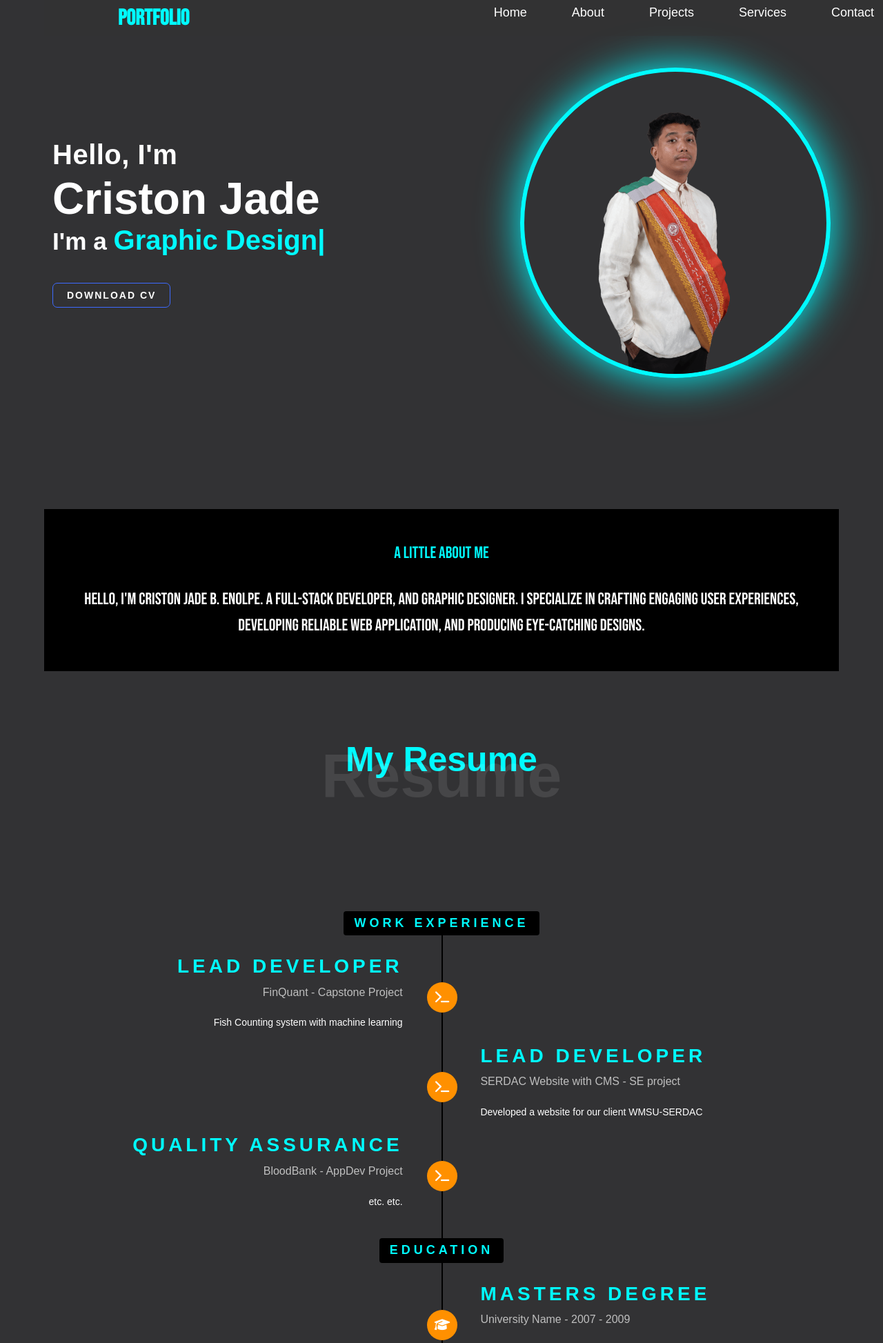
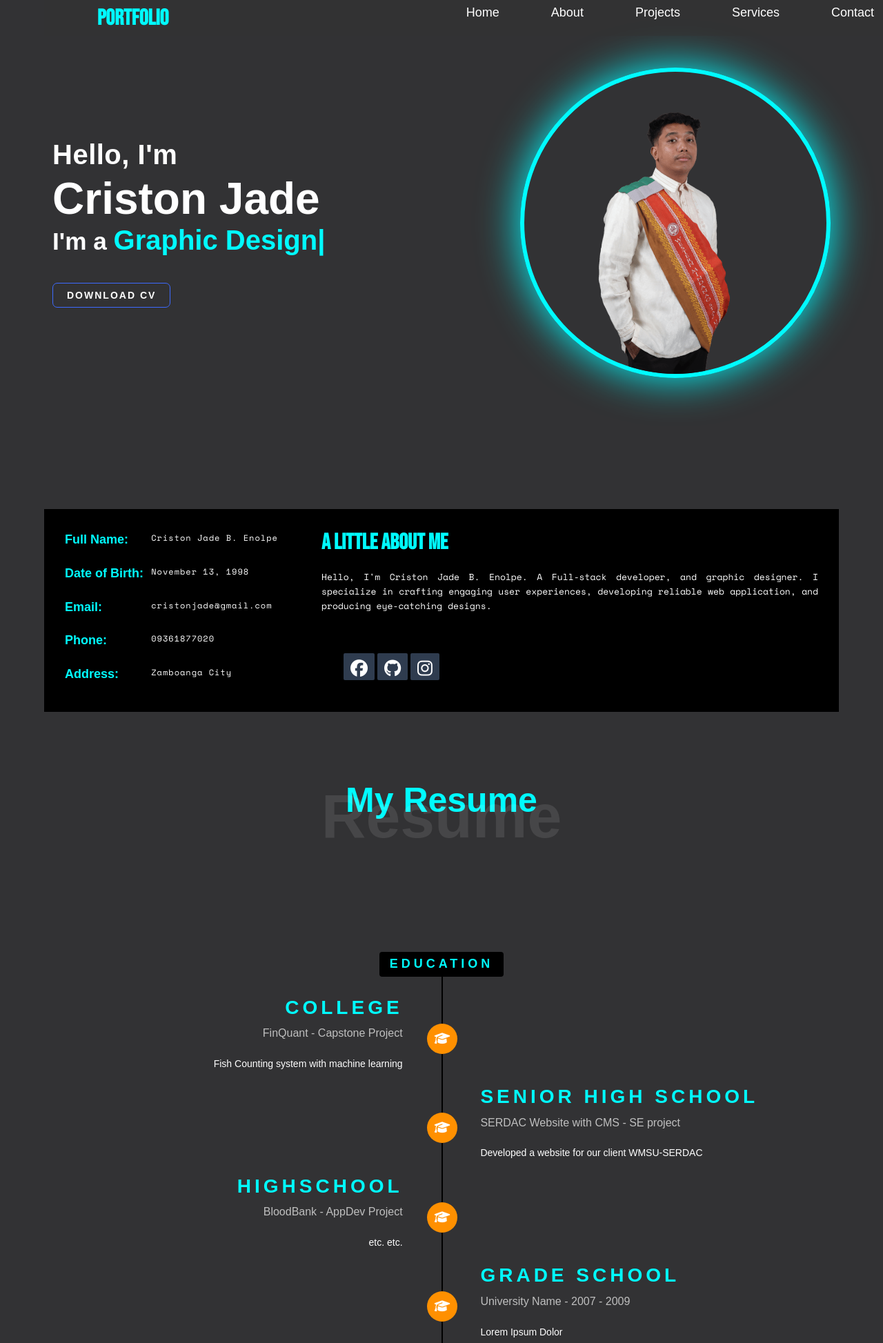
Before and after one commit to Ceejayglitch/Portfolio, a PHP site: page / in a window 1280 px wide. Shown: the top 1947 px of the page at 69% size. Run offline with PHP 8.4, Linux system fonts and the light colour scheme; some libraries are stand-ins or nearby versions.

Commit message:
edit education

```diff
--- a/assets/style.css
+++ b/assets/style.css
@@ -66,10 +66,6 @@ nav {
     justify-content: space-between;
 }
 
-nav a {
-    margin-left: 30px; /* Adjust as needed */
-}
-
 nav .logo {
     z-index: 1;
 }
@@ -90,7 +86,7 @@ nav ul {
     display: flex;
     align-items: center;
     justify-content: center;
-    gap: 35px;
+    gap: 75px;
     font-size: 18px;
     list-style: none;
     z-index: 1;
@@ -353,10 +349,6 @@ nav .hamburger.active .bar {
     padding: 30px;
 }
 
-.about p {
-    color: white;
-}
-
 .content p {
     font-family: 'Bebas Neue', sans-serif;
     font-size: 24px;
@@ -366,22 +358,98 @@ nav .hamburger.active .bar {
 	border-color: #fff;
 }
 
-.about .content {
-    text-align: center;
-}
-
-.about .content h1 {
-	padding:20px 50px 25px 50px;
-}
 .about .content h1 {
 	text-transform:uppercase;
 	font-size:24px;
 	color: #8C8C8C;
-    font-family: 'Bebas Neue', sans-serif;
+  font-family: 'Bebas Neue', sans-serif;
 }
-.about h1.arrow {
-    color: var(--text-color);
+
+.info {
+  margin: 0;
+  padding: 0;
+  width: 90%;
+  float: left;
 }
+
+.info li {
+  width: 100%;
+  float: left;
+  list-style: none;
+  padding: 10px 0;
+}
+.info li:first-child {
+  padding-top: 0;
+}
+.info li .first-block {
+  width: 40%;
+  display: inline-block;
+  float: left;
+  color: var(--text-color);
+  font-weight: bold;
+  font-family: 'Rubik', sans-serif;
+  font-size:18px;
+}
+.info li .second-block {
+  width: 60%;
+  display: inline-block;
+  color: var(--white);
+  font-family: "Space Mono", Arial, serif;
+  font-size:12px;
+  letter-spacing: 1px;
+}
+
+.col-md-8 {
+  display: grid;
+  grid-template-rows: auto 1fr; /* Ensures the first row adjusts to content and the second takes the remaining space */
+}
+
+.col-md-8 h2{
+  color: var(--text-color);
+  font-family: 'Bebas Neue', sans-serif;
+  font-weight: bold;
+  margin: 0 0 20px 0;
+}
+
+.col-md-8 p{
+  color: var(--white);
+  font-family: "Space Mono", Arial, serif;
+  font-size: 13px;
+  text-align: justify;
+}
+
+.fh5co-social-icons {
+  align-self: end; /* Aligns the ul to the end (bottom) of the column */
+}
+
+/* icons*/
+.fh5co-social-icons li {
+  padding: 0;
+  list-style: none;
+  display: -moz-inline-stack;
+  display: inline-block;
+  zoom: 1;
+  display: inline;
+}
+
+.fh5co-social-icons li a {
+  display: -moz-inline-stack;
+  display: inline-block;
+  zoom: 1;
+  *display: inline;
+  color: #fff;
+  background: #2F3C4F;
+  padding: 10px 10px 2px 10px;
+  -webkit-border-radius: 2px;
+  -moz-border-radius: 2px;
+  -ms-border-radius: 2px;
+  border-radius: 2px;
+}
+
+.fh5co-social-icons li a i {
+  font-size: 25px;
+}
+/* icons */
 
 #fh5co-resume {
     padding: 7em 0;
--- a/index.html
+++ b/index.html
@@ -9,6 +9,7 @@
     <script src="https://kit.fontawesome.com/b2c2ccdc00.js" crossorigin="anonymous"></script>
     <link rel="stylesheet" href="https://cdnjs.cloudflare.com/ajax/libs/animate.css/4.1.1/animate.min.css"/>
     <link href="https://unpkg.com/aos@2.3.1/dist/aos.css" rel="stylesheet">
+    <link href="https://fonts.googleapis.com/css?family=Space+Mono" rel="stylesheet">
     <title> Portfolio </title>
 
 </head>
@@ -68,12 +69,33 @@
             <div class="container-about">
               <!-- WELCOME TEXT -->
               <div class="row">
-                <div class="content">
-                  <h1 class="arrow">A little about me</h1><!-- Headline -->
-                  <!-- about / welcome text -->
+                <!-- <div class="content">
+                  <h1 class="arrow">A little about me</h1>
+
                   <p>Hello, I'm Criston Jade B. Enolpe. A Full-stack developer, and graphic designer.
                     I specialize in crafting engaging user experiences, developing reliable web application,
                     and producing eye-catching designs.
+                </div> -->
+                <div class="col-md-4">
+                    <ul class="info">
+						<li><span class="first-block">Full Name:</span><span class="second-block">Criston Jade B. Enolpe</span></li>
+						<li><span class="first-block">Date of Birth:</span><span class="second-block">November 13, 1998</span></li>
+						<li><span class="first-block">Email:</span><span class="second-block">cristonjade@gmail.com</span></li>
+						<li><span class="first-block">Phone:</span><span class="second-block">09361877020</span></li>
+						<li><span class="first-block">Address:</span><span class="second-block">Zamboanga City</span></li>
+					</ul>
+                </div>
+                <div class="col-md-8">
+                    <h2>A little about me</h2>
+					<p>Hello, I'm Criston Jade B. Enolpe. A Full-stack developer, and graphic designer.
+                        I specialize in crafting engaging user experiences, developing reliable web application,
+                        and producing eye-catching designs.
+                    </p>
+						<ul class="fh5co-social-icons">
+							<li><a href="#"><i class="fa-brands fa-facebook"></i></a></li>
+							<li><a href="#"><i class="fa-brands fa-github"></i></a></li>
+							<li><a href="#"><i class="fa-brands fa-instagram"></i></a></li>
+						</ul>
                 </div>
               </div>
             </div>
@@ -92,13 +114,13 @@
                         <div class="col-md-12 col-md-offset-0">
                             <ul class="timeline">
                                 <li class="timeline-heading text-center" data-aos="fade-up" data-aos-duration="200">
-                                    <div><h3>Work Experience</h3></div>
+                                    <div><h3>Education</h3></div>
                                 </li>
                                 <li class="timeline-unverted">
-                                    <div class="timeline-badge"><i class="fa-solid fa-terminal"></i></div>
+                                    <div class="timeline-badge"><i class="fa-solid fa-graduation-cap"></i></div>
                                     <div class="timeline-panel"  data-aos="fade-right" data-aos-duration="1800">
                                         <div class="timeline-heading">
-                                            <h3 class="timeline-title">Lead Developer</h3>
+                                            <h3 class="timeline-title">College</h3>
                                             <span class="company">FinQuant - Capstone Project</span>
                                         </div>
                                         <div class="timeline-body">
@@ -107,10 +129,10 @@
                                     </div>
                                 </li>
                                 <li class="timeline-inverted animate-box">
-                                    <div class="timeline-badge"><i class="fa-solid fa-terminal"></i></div>
+                                    <div class="timeline-badge"><i class="fa-solid fa-graduation-cap"></i></div>
                                     <div class="timeline-panel" data-aos="fade-left" data-aos-duration="1800">
                                         <div class="timeline-heading">
-                                            <h3 class="timeline-title">Lead Developer</h3>
+                                            <h3 class="timeline-title">Senior High School</h3>
                                             <span class="company">SERDAC Website with CMS - SE project</span>
                                         </div>
                                         <div class="timeline-body">
@@ -119,10 +141,10 @@
                                     </div>
                                 </li>
                                 <li class="timeline-unverted">
-                                    <div class="timeline-badge"><i class="fa-solid fa-terminal"></i></div>
+                                    <div class="timeline-badge"><i class="fa-solid fa-graduation-cap"></i></div>
                                     <div class="timeline-panel" data-aos="fade-right" data-aos-duration="1800">
                                         <div class="timeline-heading">
-                                            <h3 class="timeline-title">Quality Assurance</h3>
+                                            <h3 class="timeline-title">Highschool</h3>
                                             <span class="company">BloodBank - AppDev Project</span>
                                         </div>
                                         <div class="timeline-body">
@@ -130,8 +152,21 @@
                                         </div>
                                     </div>
                                 </li>
+                                <li class="timeline-inverted animate-box">
+                                    <div class="timeline-badge"><i class="fa-solid fa-graduation-cap"></i></div>
+                                    <div class="timeline-panel" data-aos="fade-left" data-aos-duration="1800">
+                                        <div class="timeline-heading">
+                                            <h3 class="timeline-title">Grade School</h3>
+                                            <span class="company">University Name - 2007 - 2009</span>
+                                        </div>
+                                        <div class="timeline-body">
+                                            <p>Lorem Ipsum Dolor</p>
+                                        </div>
+                                    </div>
+                                </li>
 
-                                <br>
+
+                                <!-- <br>
                                 <li class="timeline-heading text-center animate-box">
                                     <div><h3>Education</h3></div>
                                 </li>
@@ -182,7 +217,7 @@
                                             <p>Lorem Ipsum Dolor</p>
                                         </div>
                                     </div>
-                                </li>
+                                </li> -->
                             </ul>
                         </div>
                     </div>
```
